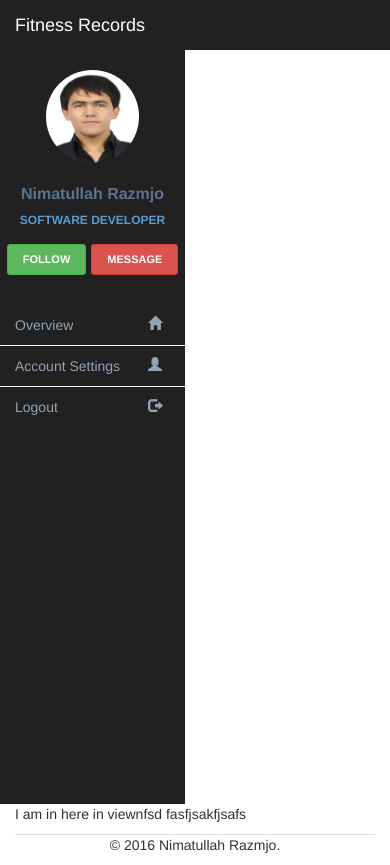
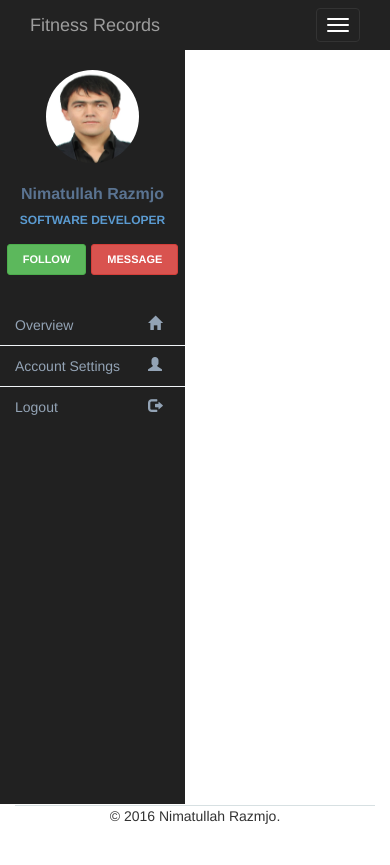
Before and after one commit to nimatrazmjo/fitness, a Node server app: page / in a window 390 px wide. After the commit the page ends 824 px from the top, so only its background shows below. Run offline with Node 20, Linux system fonts and the light colour scheme.

Commit message:
Menu is responsived

```diff
--- a/server/views/layout.jade
+++ b/server/views/layout.jade
@@ -4,45 +4,49 @@ html
         link(href="/bootstrap/dist/css/bootstrap.min.css", rel="stylesheet")
         link(href="/css/fitness.css", rel="stylesheet")
     body
-        header.navbar.navbar-inverse.navbar-fixed-top
-                .navbar-header
-                    a.navbar-brand(href="/") Fitness Records
-                .navbar-collapse.collapse
-                    ul.nav.navbar-nav
+        header.navbar.navbar-inverse.navbar-fixed-top.col-sm-12
+            .navbar-header
+                button.navbar-toggle(data-toggle="collapse", data-target="#menu_linkss")
+                    span.sr-only Toggle navigation
+                    span.icon-bar
+                    span.icon-bar
+                    span.icon-bar
+                a.navbar-brand(href="/") Fitness Records
+            .navbar-collapse.collapse#menu_linkss
+                ul.nav.navbar-nav
+                    li
+                        a(href="/", class="active") Home
+                    li
+                        a(href="/") About Us
+                    li
+                        a(href="/") Contact Us
+                    li
+                        a(href="/") Your Plan
+        aside.col-sm-2#left_side
+            .profile-sidebar
+                .profile-userpic
+                    img(src="images/profiles.jpg",class="img img-responsive")
+
+                .profile-usertitle
+                    .profile-usertitle-name Nimatullah Razmjo
+                    .profile-usertitle-job Software Developer
+                .profile-userbuttons
+                    button.btn.btn-success.btn-sm Follow
+                    button.btn.btn-danger.btn-sm Message
+                .profile-usermenu
+                    ul.nav
                         li
-                            a(href="/", class="active") Home
+                            a(href="#home") Overview
+                                i(class="glyphicon glyphicon-home")
                         li
-                            a(href="/") About Us
+                            a(href="#home") Account Settings
+                                i(class="glyphicon glyphicon-user")
                         li
-                            a(href="/") Contact Us
-                        li
-                            a(href="/") Your Plan
-            aside.col-sm-2#left_side
-                .profile-sidebar
-                    .profile-userpic
-                        img(src="images/profiles.jpg",class="img img-responsive")
-
-                    .profile-usertitle
-                        .profile-usertitle-name Nimatullah Razmjo
-                        .profile-usertitle-job Software Developer
-                    .profile-userbuttons
-                        button.btn.btn-success.btn-sm Follow
-                        button.btn.btn-danger.btn-sm Message
-                    .profile-usermenu
-                        ul.nav
-                            li
-                                a(href="#home") Overview
-                                    i(class="glyphicon glyphicon-home")
-                            li
-                                a(href="#home") Account Settings
-                                    i(class="glyphicon glyphicon-user")
-                            li
-                                a(href="#home") Logout
-                                    i(class="glyphicon glyphicon-log-out")
+                            a(href="#home") Logout
+                                i(class="glyphicon glyphicon-log-out")
 
         section.col-sm-10#content
-                p  I am in here in viewnfsd
-                    | fasfjsakfjsafs
+                block content
 
             footer.text-center.col-xs-12
                 p &copy; 2016 Nimatullah Razmjo.
```
Also changed, not shown: server/views/home.html (+1 -2 lines).
